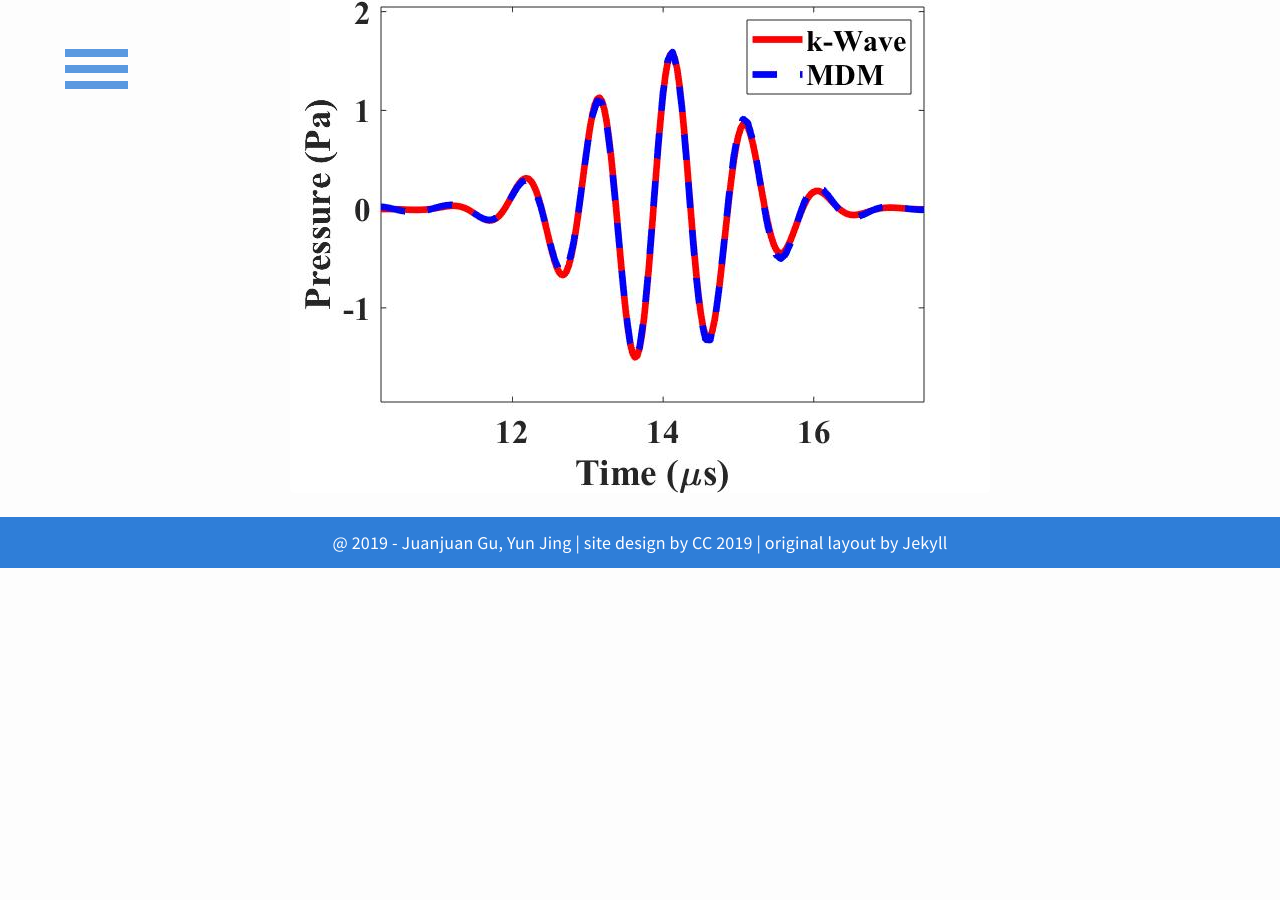
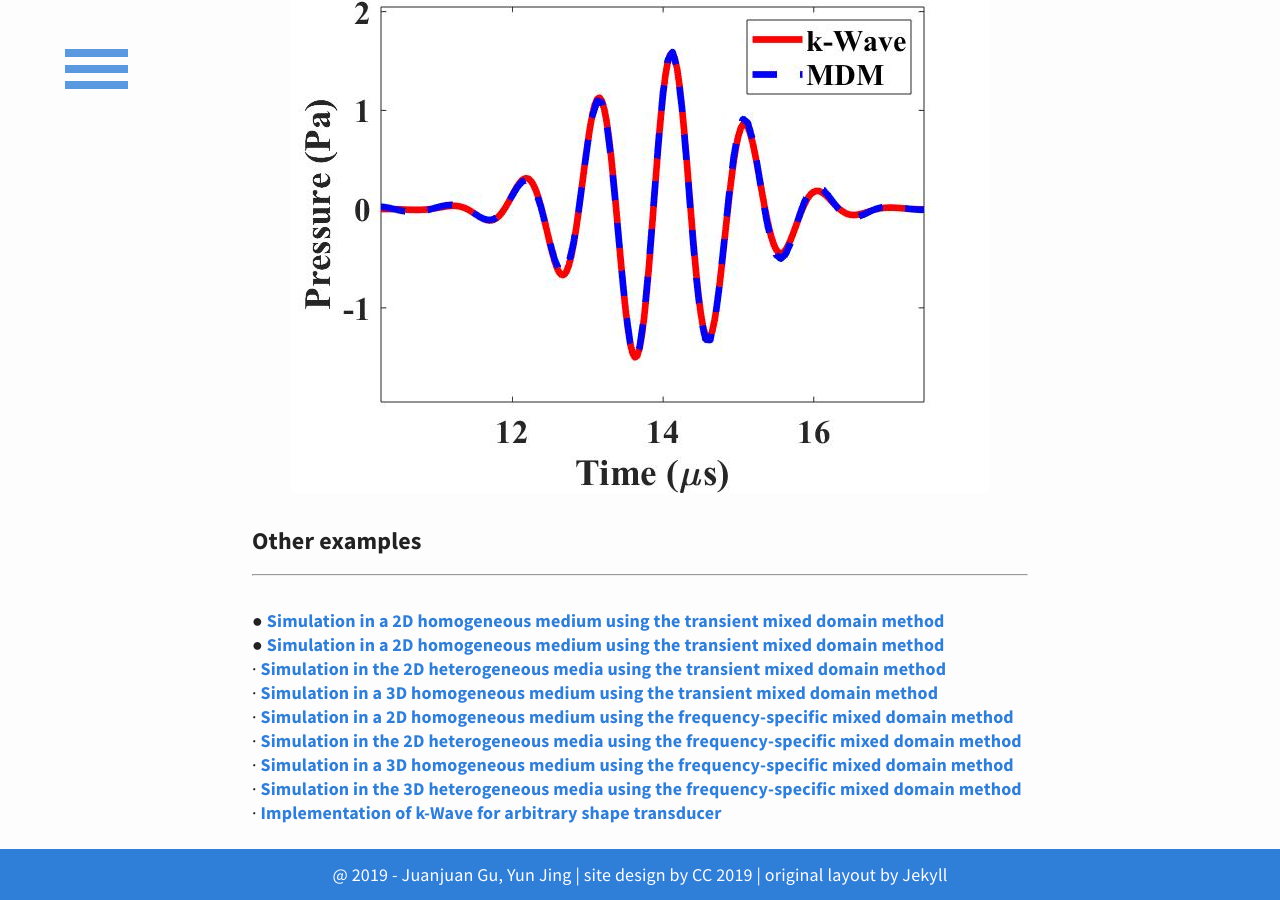
Before and after one commit to m-SOUND/mSOUND, a Jekyll site: the page built from _posts/2019-02-21-combine-k-Wave-TMDM.html, in a window 1280 px wide and 900 px high, scrolled down 3292 px. Built offline with Jekyll 4.4.1, drawn with Linux system fonts in a browser that asks for light colours; before the commit the page ends 3860 px from its top, so only the background shows below that.

Commit message:
Update 2019-02-21-combine-k-Wave-TMDM.html

```diff
--- a/_posts/2019-02-21-combine-k-Wave-TMDM.html
+++ b/_posts/2019-02-21-combine-k-Wave-TMDM.html
@@ -125,3 +125,30 @@
  <img src="/mSOUND/img/combine_kwave.jpg" alt="Time-domain singal recorded at the transducer focus">
 
 </p>
+
+<h6>Other examples</h6>
+<hr>
+<p>
+<br>&#9679;
+ <a href="https://m-sound.github.io/mSOUND/TMDM_2D_homogeneous">
+    Simulation in a 2D homogeneous medium using the transient mixed domain method</a>
+
+ <br>&#9679;
+ <a href="https://m-sound.github.io/mSOUND/TMDM_2D_homogeneous">
+    Simulation in a 2D homogeneous medium using the transient mixed domain method</a>
+
+ <br>&middot;<a href="https://m-sound.github.io/mSOUND/TMDM_2D_heterogeneous">
+    Simulation in the 2D heterogeneous media using the transient mixed domain method</a>
+<br>&middot;<a href="https://m-sound.github.io/mSOUND/TMDM_3D_homogeneous">
+    Simulation in a 3D homogeneous medium using the transient mixed domain method</a>
+<br>&middot;<a href="https://m-sound.github.io/mSOUND/FSMDM_2D_homogeneous">
+    Simulation in a 2D homogeneous medium using the frequency-specific mixed domain method</a>
+<br>&middot;<a href="https://m-sound.github.io/mSOUND/FSMDM_2D_heterogeneous">
+    Simulation in the 2D heterogeneous media using the frequency-specific mixed domain method</a>
+<br>&middot;<a href="https://m-sound.github.io/mSOUND/FSMDM_3D_homogeneous">
+    Simulation in a 3D homogeneous medium using the frequency-specific mixed domain method</a>
+<br>&middot;<a href="https://m-sound.github.io/mSOUND/FSMDM-3D_heterogeneous">
+    Simulation in the 3D heterogeneous media using the frequency-specific mixed domain method</a>
+<br>&middot;<a href="https://m-sound.github.io/mSOUND/combine-k-Wave-TMDM">
+    Implementation of k-Wave for arbitrary shape transducer</a>
+</p>
```
